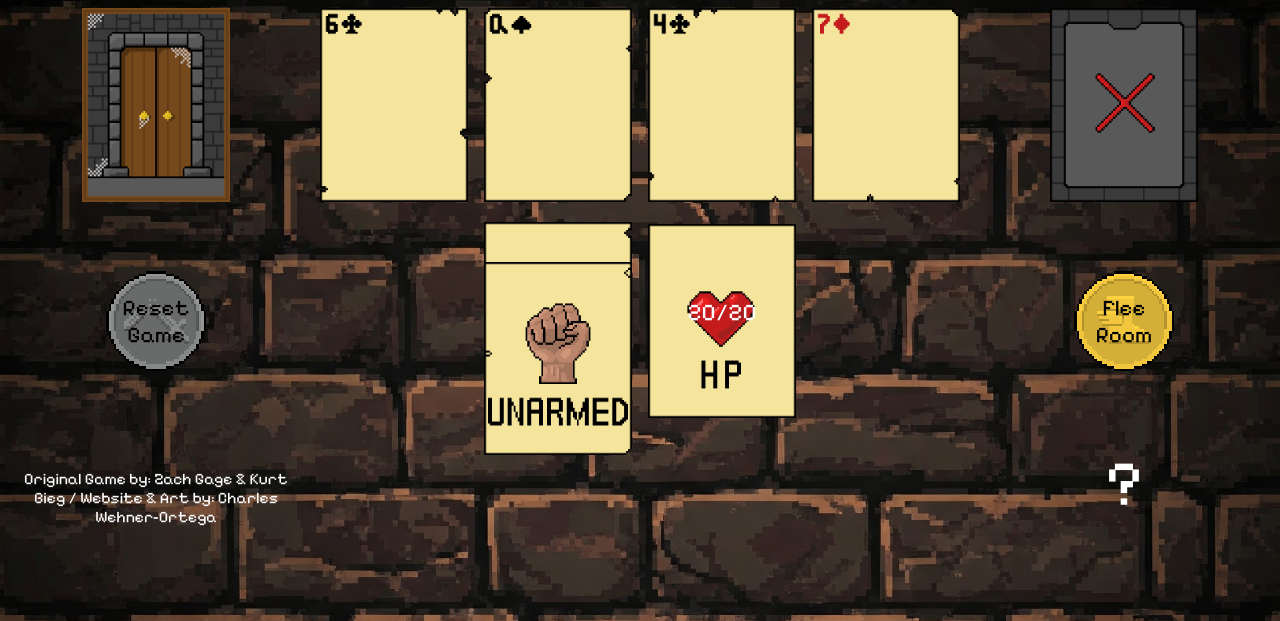
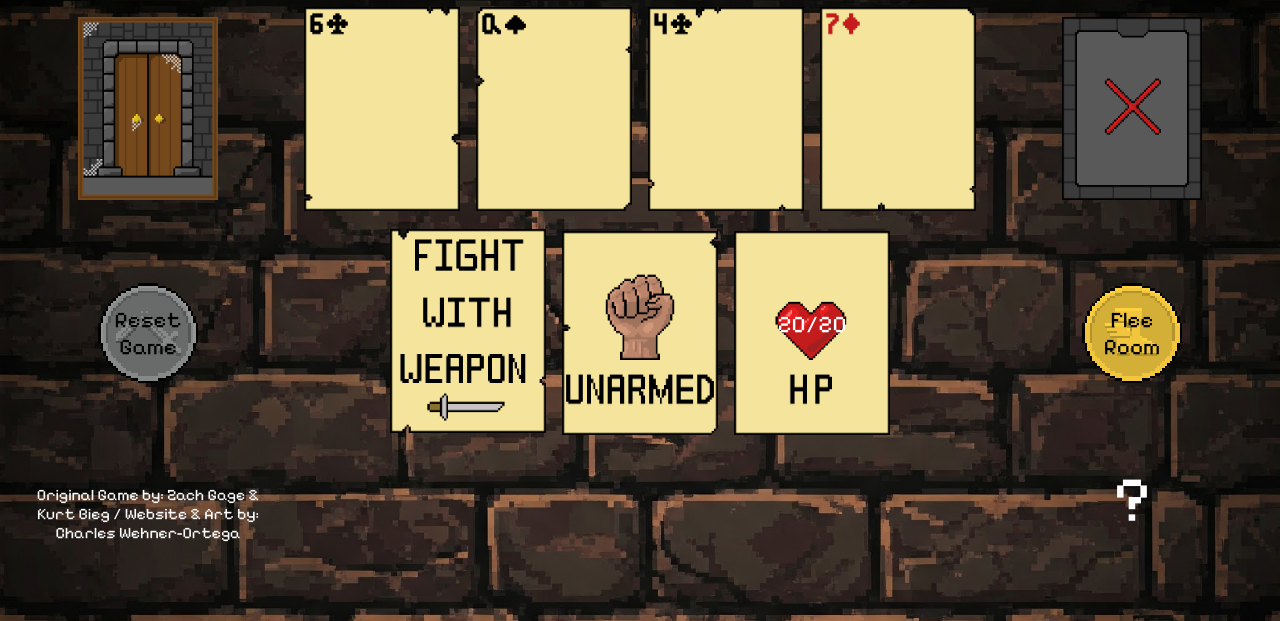
Before and after one commit to CharlesW-O/Scoundrel-Website, a plain HTML site: page index.html in a window 1280 px wide. Shown: the part 179-800 px from the top of the page. Drawn offline with nearby package versions, Linux system fonts and the light colour scheme.

Commit message:
Seperated equiped weapon and fought monster cards for clarity

```diff
--- a/index.html
+++ b/index.html
@@ -76,23 +76,23 @@
       />
       <div id="reset-txt" class="coin-button-txt">Reset Game</div>
     </div>
+    <div id="fight">
+      <img
+        id="fight-img"
+        src="./images/Weaponfight.png"
+        alt="No monster fought with this weapon yet."
+        class="drop-target fight-monster"
+      />
+    </div>
     <div id="weapon" class="grid-layout">
-      <div class="layered-imgs">
       <img
         id="weapon-img"
         src="./images/Unarmed.png"
         alt="weapon: unarmed"
         class="drop-target equip-weapon draggable discardable-weapon"
       />
-        <img
-          id="fight-img"
-          src="./images/Unarmed.png"
-          alt="No monster fought with this weapon yet."
-          style="position: absolute; top: 20%; right: 0px; z-index: 1"
-          class="drop-target fight-monster"
-        />
     </div>
-    </div>
+
     <div id="health" class="grid-layout text-over-img">
       <img
         id="health-img"
@@ -196,9 +196,11 @@
           taking the full damage. It is then discarded. If you fight a monster
           with your weapon by dragging it onto your weapon, it will deal damage
           equal to it's power - your weapon's power. NOTE: in this case, keep
-          the monster on top of the weapon. Once used on a monster, a weapon can
-          only be used against a monster with LESS power than the one most
-          recently defeated.
+          the monster to the left of the weapon. Once used on a monster, a
+          weapon can only be used against a monster with LESS power than the one
+          most recently defeated. Keeping it on the board helps keep track of
+          this rule. When you discard the weapon, discard the monsters killed
+          with it too.
         </p>
         <hr />
         <p class="modal-txt">Website Tips</p>
--- a/index.js
+++ b/index.js
@@ -383,7 +383,7 @@ dropTarget.on("drop", (event) => {
                 killCount = 0;
                 discardPile.push(weapon);
                 $("#discard-img").attr("src", "./images/Temp Cards/" + weapon + ".png");
-                $("#fight-img").attr("src", "./images/Unarmed.png");
+                $("#fight-img").attr("src", "./images/Weaponfight.png");
                 weapon = roomStorage;
                 assignWeaponDefense();
                 monsterValue = 100;
@@ -473,7 +473,7 @@ dropTarget.on("drop", (event) => {
             }
             killCount = 0;
             discardPile.push(weapon);
-            $("#fight-img").attr("src", "./images/Unarmed.png");
+            $("#fight-img").attr("src", "./images/Weaponfight.png");
             weapon = roomStorage;
             assignWeaponDefense();
             weapon = -1;
@@ -560,7 +560,7 @@ function clearAllArrays() {
     monsterValueNew = 0;
     $("#discard-img").attr("src", "./images/Temp Cards/0.png");
     $("#weapon-img").attr("src", "./images/Unarmed.png");
-    $("#fight-img").attr("src", "./images/Unarmed.png");
+    $("#fight-img").attr("src", "./images/Weaponfight.png");
 }
 
 // Health functionality
--- a/styles.css
+++ b/styles.css
@@ -6,7 +6,7 @@ body {
     background-size: cover;
     display: grid;
     grid-template-rows: 10rem 1fr 1fr 5rem;
-    grid-template-columns: 2fr 1fr 1fr 1fr 1fr 2fr;
+    grid-template-columns: 4fr 1fr 1fr 1fr 1fr 1fr 1fr 1fr 1fr 4fr;
     gap: 1rem;
     font-family: "Pixelify Sans", sans-serif;
 }
@@ -31,7 +31,7 @@ div {
 }
 
 #header {
-    grid-area: 1 / 1 / 2 / 7;
+    grid-area: 1 / 1 / 2 / 11;
 }
 
 /* Room Line */
@@ -42,23 +42,23 @@ div {
 }
 
 #room-1 {
-    grid-area: 2 / 2 / 3 / 3;
+    grid-area: 2 / 2 / 3 / 4;
 }
 
 #room-2 {
-    grid-area: 2 / 3 / 3 / 4;
+    grid-area: 2 / 4 / 3 / 6;
 }
 
 #room-3 {
-    grid-area: 2 / 4 / 3 / 5;
+    grid-area: 2 / 6 / 3 / 8;
 }
 
 #room-4 {
-    grid-area: 2 / 5 / 3 / 6;
+    grid-area: 2 / 8 / 3 / 10;
 }
 
 #discard {
-    grid-area: 2 / 6 / 3 / 7;
+    grid-area: 2 / 10 / 3 / 11;
     width: 50%;
 }
 
@@ -74,12 +74,15 @@ div {
     cursor: pointer;
 }
 
+#fight {
+    grid-area: 3 / 3 / 4 / 5;
+}
 #weapon {
-    grid-area: 3 / 3 / 4 / 4;
+    grid-area: 3 / 5 / 4 / 7;
 }
 
 #health {
-    grid-area: 3 / 4 / 4 / 5;
+    grid-area: 3 / 7 / 4 / 9;
 }
 
 #health-txt {
@@ -87,7 +90,7 @@ div {
 }
 
 #flee {
-    grid-area: 3 / 6 / 4 / 7;
+    grid-area: 3 / 10 / 4 / 11;
     /* background-color: rgb(97, 95, 95);
     border-radius: 20%; */
 }
@@ -97,7 +100,7 @@ div {
 }
 
 #footer-right {
-    grid-area: 4 / 6 / 5 /7;
+    grid-area: 4 / 10 / 5 / 11;
 }
 
 p {
```
Also changed, not shown: images/Weaponfight.png (added). Lines whose indentation alone changed are shown as unchanged.
